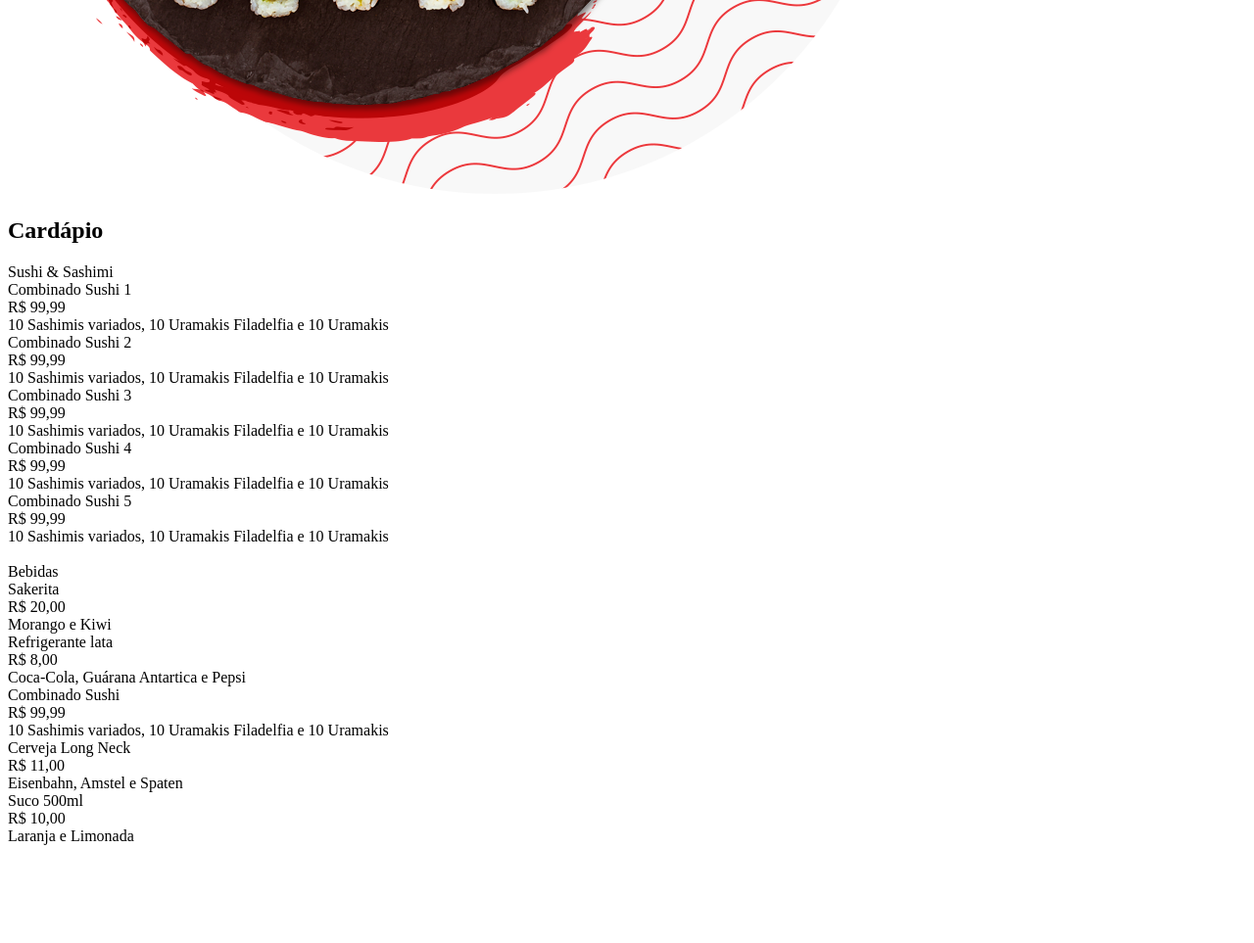
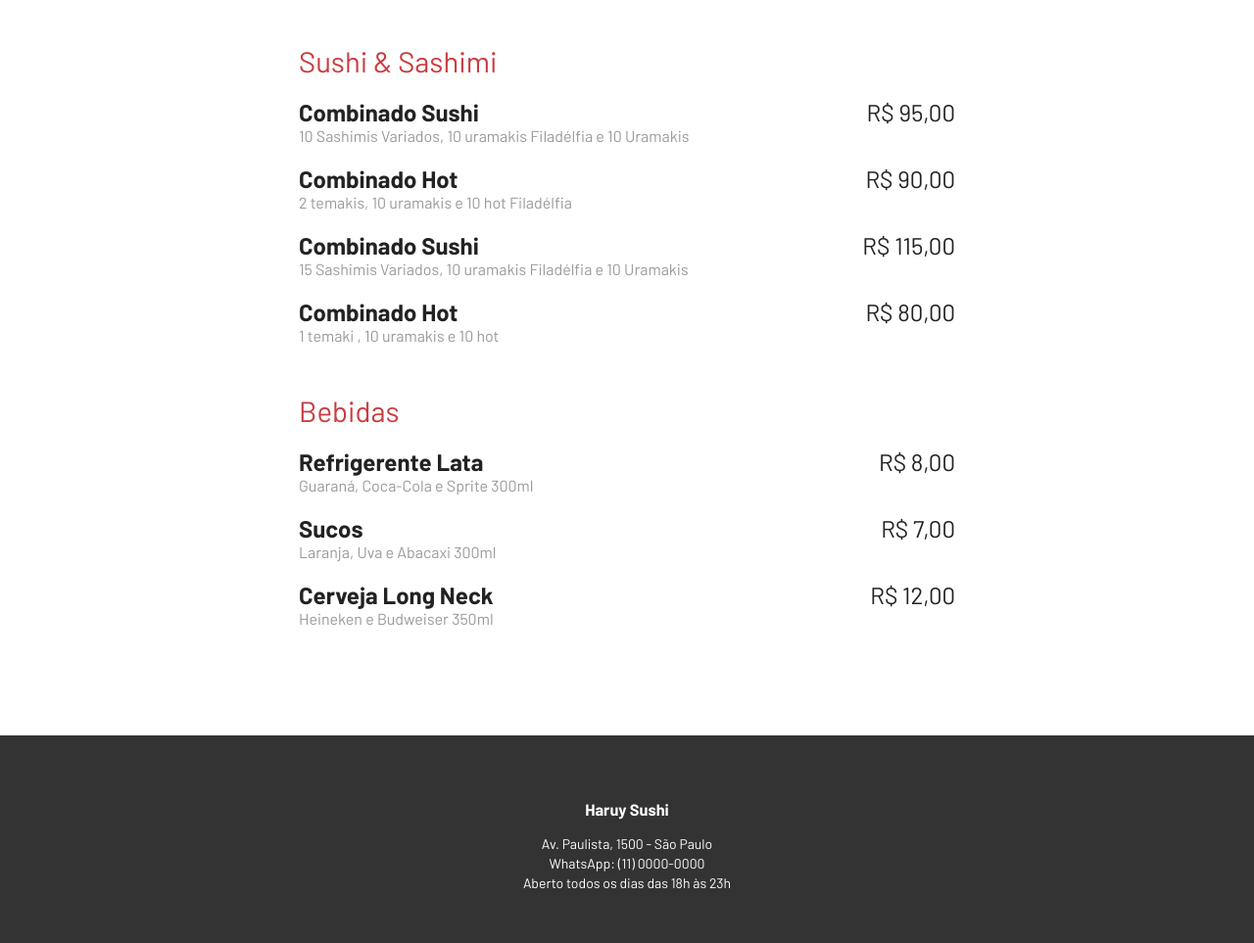
Before and after one commit to helpstablook/sushi, a plain HTML site: page index.html in a window 1280 px wide. Shown: the part 840-1803 px from the top of the page at 98% size. Before the commit the page ends 1711 px from the top, so only its background shows below. Drawn offline with Linux system fonts and the light colour scheme.

Commit message:
14-10-2024

```diff
--- a/index.html
+++ b/index.html
@@ -2,108 +2,86 @@
 <html lang="pt-br">
 <head>
     <meta charset="UTF-8">
-    <meta name="viewport" content="width=device-width, initial-scale=1.0">
+    <meta name="viewport"
+          content="width=device-width, initial-scale=1.0">
     <title>Haruy Sushi</title>
-    <link rel="stylesheet" href="./css/estilo.css">
+    <link rel="stylesheet" href="./style.css">
 </head>
 <body>
     <header class="header">
-        <img src="./img/logo.png" alt="Haruy Sushi">
+        <img src="./IMG/logo.png"
+             alt="Haruy Sushi">
         <nav class="menu">
             <ul class="menu-links">
-                <li><a href= "#cardapio">CARDÁPIO</a></li>
-                <li><a href="https://wa.me/551540028922"
-                    target= "_blank">PEÇA PELO WHATSAPP</a></li>
-                <li><a href="#login">LOGIN</a></li>
+                <li><a href="#cardapio">CARDÁPIO</a></li>
+                <li><a href="https://wa.me/5511974614291">PEÇA PELO WHATSAPP</a></li>
             </ul>
         </nav>
     </header>
+
     <section class="banner">
         <div class="coluna">
-            <p>O verdadeiro sabor da comida japonesa</p>
-            <p><a href="#cardapio" class="botao">
-                VEJA O CARDÁPIO
-                </a></p>
+            <p>O verdadeiro sabor da cozinha japonesa</p>
+            <p><a class="botao" href="#cardapio">VEJA O CARDÁPIO</a></p>
         </div>
         <div class="coluna">
-            <img src="./img/banner.png" alt="Banner">
+            <img src="./IMG/banner.png" alt="Prato">
         </div>
     </section>
+
     <section class="cardapio" id="cardapio">
         <h1>Cardápio</h1>
         <div class="cardapio-categoria">
             Sushi & Sashimi
         </div>
         <div class="cardapio-item">
-            <div class="cardapio-nome">Combinado Sushi 1</div>
-            <div class="cardapio-preco">R$ 99,99</div>
-            <div class="cardapio-descricao">10 Sashimis variados,
-                10 Uramakis Filadelfia e 10 Uramakis
-            </div>
+            <div class="cardapio-nome">Combinado Sushi</div>
+            <div class="cardapio-preco">R$ 95,00</div>
+            <div class="cardapio-descricao">10 Sashimis Variados, 10 uramakis Filadélfia e 10 Uramakis</div>
         </div>
+
         <div class="cardapio-item">
-            <div class="cardapio-nome">Combinado Sushi 2</div>
-            <div class="cardapio-preco">R$ 99,99</div>
-            <div class="cardapio-descricao">10 Sashimis variados,
-                10 Uramakis Filadelfia e 10 Uramakis
-            </div>
-        </div>
-        <div class="cardapio-item">
-            <div class="cardapio-nome">Combinado Sushi 3</div>
-            <div class="cardapio-preco">R$ 99,99</div>
-            <div class="cardapio-descricao">10 Sashimis variados,
-                10 Uramakis Filadelfia e 10 Uramakis
-            </div>
-        </div>
-        <div class="cardapio-item">
-            <div class="cardapio-nome">Combinado Sushi 4</div>
-            <div class="cardapio-preco">R$ 99,99</div>
-            <div class="cardapio-descricao">10 Sashimis variados,
-                10 Uramakis Filadelfia e 10 Uramakis
-            </div>
-        </div>
-        <div class="cardapio-item">
-            <div class="cardapio-nome">Combinado Sushi 5</div>
-            <div class="cardapio-preco">R$ 99,99</div>
-            <div class="cardapio-descricao">10 Sashimis variados,
-                10 Uramakis Filadelfia e 10 Uramakis
-            </div>
-        </div>
-        <div class="cardapio-categoria"></div>
-        <br>
-            Bebidas
-        </div>
-        <div class="cardapio-item">
-            <div class="cardapio-nome">Sakerita</div>
-            <div class="cardapio-preco">R$ 20,00</div>
-            <div class="cardapio-descricao"> Morango e Kiwi
-            </div>
-        </div>
-        <div class="cardapio-item">
-            <div class="cardapio-nome">Refrigerante lata</div>
-            <div class="cardapio-preco">R$ 8,00</div>
-            <div class="cardapio-descricao"> Coca-Cola, Guárana Antartica e Pepsi
-            </div>
+            <div class="cardapio-nome">Combinado Hot</div>
+            <div class="cardapio-preco">R$ 90,00</div>
+            <div class="cardapio-descricao">2 temakis, 10 uramakis e 10 hot Filadélfia</div>
         </div>
         <div class="cardapio-item">
             <div class="cardapio-nome">Combinado Sushi</div>
-            <div class="cardapio-preco">R$ 99,99</div>
-            <div class="cardapio-descricao">10 Sashimis variados,
-                10 Uramakis Filadelfia e 10 Uramakis
-            </div>
+            <div class="cardapio-preco">R$ 115,00</div>
+            <div class="cardapio-descricao">15 Sashimis Variados, 10 uramakis Filadélfia e 10 Uramakis</div>
+        </div>
+        <div class="cardapio-item">
+            <div class="cardapio-nome">Combinado Hot</div>
+            <div class="cardapio-preco">R$ 80,00</div>
+            <div class="cardapio-descricao">1 temaki , 10 uramakis e 10 hot</div>
+        </div>
+
+        <div class="cardapio-categoria">
+            Bebidas
+        </div>
+
+        <div class="cardapio-item">
+            <div class="cardapio-nome">Refrigerente Lata</div>
+            <div class="cardapio-preco">R$ 8,00</div>
+            <div class="cardapio-descricao">Guaraná, Coca-Cola e Sprite 300ml</div>
+        </div>
+        <div class="cardapio-item">
+            <div class="cardapio-nome">Sucos</div>
+            <div class="cardapio-preco">R$ 7,00</div>
+            <div class="cardapio-descricao">Laranja, Uva e Abacaxi 300ml</div>
         </div>
         <div class="cardapio-item">
             <div class="cardapio-nome">Cerveja Long Neck</div>
-            <div class="cardapio-preco">R$ 11,00</div>
-            <div class="cardapio-descricao">Eisenbahn, Amstel e Spaten
-            </div>
-        </div>
-        <div class="cardapio-item">
-            <div class="cardapio-nome">Suco 500ml</div>
-            <div class="cardapio-preco">R$ 10,00</div>
-            <div class="cardapio-descricao"> Laranja e Limonada
-            </div>
+            <div class="cardapio-preco">R$ 12,00</div>
+            <div class="cardapio-descricao">Heineken e Budweiser 350ml</div>
         </div>
     </section>
+
+    <footer>
+        <h3><b>Haruy Sushi</b></h3>
+        <p>Av. Paulista, 1500 - São Paulo</p>
+        <p>WhatsApp: (11) 0000-0000</p>
+        <p>Aberto todos os dias das 18h às 23h </p>
+    </footer>
 </body>
 </html>
```
Also changed, not shown: HTML/index.html (deleted, +0 -87 lines), style.css (renamed from CSS/style.css).
